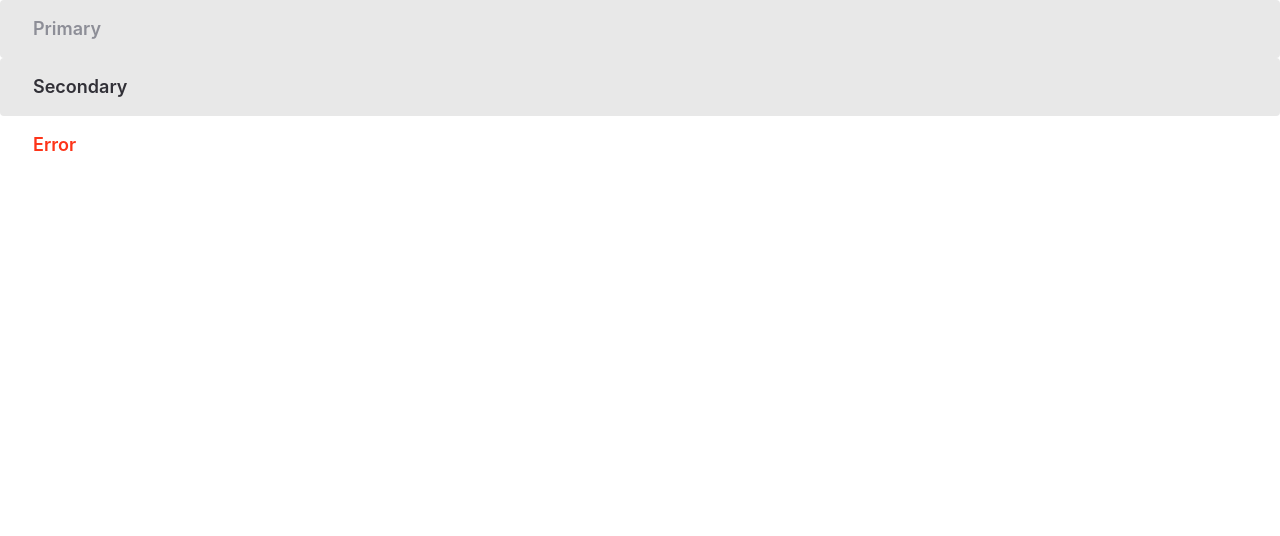
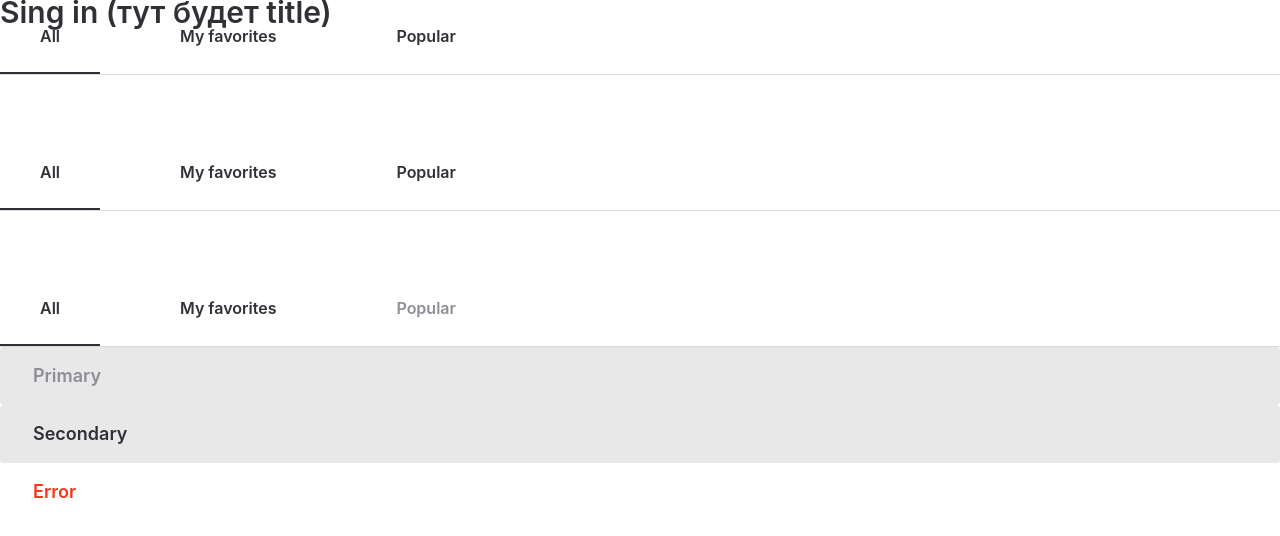
Before and after one commit to KatsiarynaBaiko/FE45-KatsiarynaBaiko-Blogfolio, a React (Create React App) app: page / in a window 1280 px wide. Shown: the top 536 px of the page. Built offline with nearby package versions, Linux system fonts and the light colour scheme; the HTML template or start-up script is replaced by a standard one.

Commit message:
HW1/create components title, tabs and tabslist

```diff
--- a/src/App.tsx
+++ b/src/App.tsx
@@ -2,6 +2,12 @@ import React from 'react';
 
 //step 3 Button
 import Button, { ButtonTypes } from './components/Button';
+//step 3 Title
+import Title from './components/Title';
+//step 3 Tabs
+import Tabs, { TabsTypes }from './components/Tabs';
+//step 3 Tabslist
+import Tabslist from './components/Tabslist';
 
 // function App() {
 //   return (
@@ -9,15 +15,25 @@ import Button, { ButtonTypes } from './components/Button';
 //   );
 // }
 
+
 const App = () => {
   return (
     <div>
+      {/* //step 4 Title */}
+      <Title title = 'Sing in (тут будет title)'/>
+
+      {/* //step 4 Tabslist */}
+      <Tabslist />
+
+
       {/* //step 4 Button */}
       {/* <Button type={ButtonTypes.Primary} title={'Primary'} onClick={()=> {}} disabled={true}/> или */}
       <Button disabled type={ButtonTypes.Primary} title={'Primary'} onClick={()=> {}}/>
       <Button type={ButtonTypes.Secondary} title={'Secondary'} onClick={()=> {}}/>
       <Button type={ButtonTypes.Error} title={'Error'} onClick={()=> {}}/>
     </div>
+
+
   );
 }
 
--- a/src/components/Button/index.ts
+++ b/src/components/Button/index.ts
@@ -1,6 +1,7 @@
+
 import Button from "./Button";
+
 // так делаем всегда при создании компонента
-
 // step 3
 export { default } from  './Button';
 
--- /dev/null
+++ b/src/components/Tabs/Tabs.module.scss
@@ -0,0 +1,42 @@
+@import "src/styles/colors";
+
+@mixin tab {
+  padding: 0 40px 24px 40px;
+  font-style: normal;
+  font-weight: 600;
+  font-size: 16px;
+  line-height: 24px;
+  color: $secondary;
+  text-align: center;
+  gap: 10px;
+  border-bottom: 2px solid transparent;
+  &:hover {
+    cursor: pointer;
+  }
+}
+
+.all {
+  @include tab();
+}
+
+.myfavorites {
+  @include tab();
+  &:hover {
+    color: $primary;
+  }
+}
+
+.popular {
+  @include tab();
+}
+
+.disabled {
+  color: $gray;
+  &:hover {
+    cursor: not-allowed;
+  }
+}
+
+.active {
+  border-bottom: 2px solid $secondary;
+}
--- /dev/null
+++ b/src/components/Tabs/Tabs.tsx
@@ -0,0 +1,60 @@
+import React, { ReactElement } from "react";
+import { FC } from "react";
+import styles from './Tabs.module.scss';
+import classNames from "classnames";
+
+// step 4
+// создаем enum, так как у нас несколько свойств Tabs
+// не забываем для него export
+export enum TabsTypes {
+    All = 'all',
+    Myfavorites = 'myfavorites',
+    Popular = 'popular',
+}
+
+// step 5
+// прописываем props для кнопочек
+// импортируем import {FC} from "react";
+// а также присваиваем props в const : FC <TabsProps>
+// сразу же достаем их их props и получаем их в FC <TabsProps>
+// ? - это необязательная props
+
+type TabsProps = {
+    type: TabsTypes;
+    title: string;
+    onClick: () => void;
+    active?: boolean; // для состояния кнопочки и необязательная
+    disabled?: boolean; // для состояния кнопочки и необязательная
+}
+
+
+// step 6
+// Далее необходимо все стилизовать
+// onClick - также впихнем в div
+// то есть передали событие div, напрямую
+// return <div onClick={onClick}>{title}</div>;
+// а также импортируем import styles from 'Tabs.module.scss'
+// также присваиваем стили с помощью className
+
+
+// step 1
+// компонент Tabs
+// передаем полученные props в Tabslist, так как это wrapper для Tabs
+// также присваиваем стили с помощью className
+// const Tabs = (props) => {
+//     const { type } = props;
+//     return <div>Тут будут Tabs</div>
+// };
+
+const Tabs: FC<TabsProps> = ({ type, title, onClick, active, disabled }) => {
+    const tabsStyle = styles[type]
+    return <div onClick={!disabled ? onClick : undefined}
+    className={classNames(tabsStyle, {[styles.active]:active}, {[styles.disabled]:disabled})}>{title}</div>;
+};
+
+// step 2
+// далее делаем export default
+export default Tabs;
+
+// step 3
+// index.ts делаем export, чтобы потом его вызывать в App.tsx
--- /dev/null
+++ b/src/components/Tabs/index.ts
@@ -0,0 +1,6 @@
+// так делаем всегда при создании компонента
+// step 3
+export { default } from './Tabs';
+
+// step 4
+export {TabsTypes} from './Tabs';
--- /dev/null
+++ b/src/components/Tabslist/Tabslist.module.scss
@@ -0,0 +1,13 @@
+@import "src/styles/colors";
+
+.tabsList {
+    display: flex;
+    align-items: center;
+    gap: 40px;
+    border-bottom: 1px solid $medium;
+    margin-bottom: 85px;
+
+    &:last-child {
+      margin-bottom: 0px;
+    }
+  }
--- /dev/null
+++ b/src/components/Tabslist/Tabslist.tsx
@@ -0,0 +1,45 @@
+import React from "react";
+import { FC } from "react";
+import styles from './Tabslist.module.scss';
+import classNames from "classnames";
+
+// сюда импортируем наш  Tabs
+// Tabslist - это wapper для Tabs
+import Tabs from '../Tabs';
+import { TabsTypes } from '../Tabs';
+
+// step 1
+// компонент Tabslist, возвращает Tabslist с Tabs
+
+const Tabslist = () => {
+    return (
+        <div>
+            <div className={classNames(styles.tabsList)}>
+                <Tabs active type={TabsTypes.All} title={'All'} onClick={() => { }} />
+                <Tabs type={TabsTypes.Myfavorites} title={'My favorites'} onClick={() => { }} />
+                <Tabs type={TabsTypes.Popular} title={'Popular'} onClick={() => { }} />
+            </div>
+            <div className={classNames(styles.tabsList)}>
+                <Tabs active type={TabsTypes.All} title={'All'} onClick={() => { }} />
+                <Tabs type={TabsTypes.Myfavorites} title={'My favorites'} onClick={() => { }} />
+                <Tabs type={TabsTypes.Popular} title={'Popular'} onClick={() => { }} />
+            </div>
+            <div className={classNames(styles.tabsList)}>
+                <Tabs active type={TabsTypes.All} title={'All'} onClick={() => { }} />
+                <Tabs type={TabsTypes.Myfavorites} title={'My favorites'} onClick={() => { }} />
+                <Tabs disabled type={TabsTypes.Popular} title={'Popular'} onClick={() => { }} />
+            </div>
+
+        </div>
+    )
+}
+
+
+// step 2
+// далее делаем export default
+export default Tabslist;
+
+// step 3
+// index.ts делаем export, чтобы потом его вызывать в App.tsx
+
+// step 4, 5 - нет
--- /dev/null
+++ b/src/components/Tabslist/index.ts
@@ -0,0 +1,4 @@
+// так делаем всегда при создании компонента
+// step 3
+
+export { default } from './Tabslist';
--- /dev/null
+++ b/src/components/Title/Title.module.scss
@@ -0,0 +1,13 @@
+@import "/src/styles/colors.scss";
+
+@mixin Title {
+  font-family: "Inter";
+  font-style: normal;
+  font-weight: 600;
+  font-size: 30px;
+  line-height: 24px;
+}
+.title {
+  @include Title();
+  color: $secondary;
+}
--- /dev/null
+++ b/src/components/Title/Title.tsx
@@ -0,0 +1,39 @@
+import React from "react";
+import { FC } from "react"
+import styles from './Title.module.scss';
+import classNames from "classnames";
+
+// step 4 нет enum
+
+//  step 5
+// прописываем props для Title
+// импортируем import {FC} from "react";
+// а также присваиваем props в const : FC <TitleProps>
+// сразу же достаем их их props и получаем их в FC <TitleProps>
+
+type TitleProps = {
+    title: string;
+};
+
+//  step 6
+// Далее необходимо все стилизовать
+// а также импортируем import styles from 'Button.module.scss'
+// также присваиваем стили с помощью className
+
+// step 1
+// компонент Title
+// который возвращает сам Title, который является div
+// передаем полученные props в App.tsx
+// также присваиваем стили с помощью className
+
+const Title: FC<TitleProps> = ({ title }) => {
+    // return <div>Sing in (тут будет title)</div>
+    return <div className={styles.title}>{title}</div>;
+};
+
+// step 2
+// далее делаем export default
+export default Title;
+
+// step 3
+// index.ts делаем export, чтобы потом его вызывать в App.tsx
--- /dev/null
+++ b/src/components/Title/index.ts
@@ -0,0 +1,4 @@
+// так делаем всегда при создании компонента
+
+// step 3
+export {default} from './Title';
```
